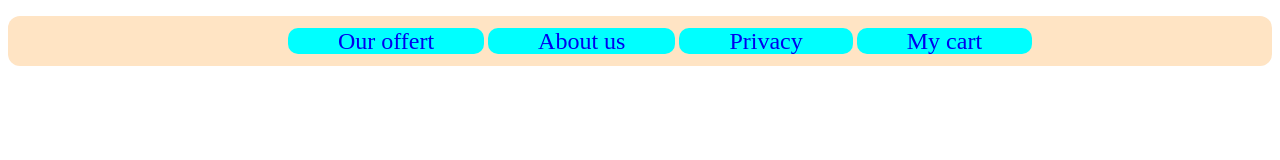
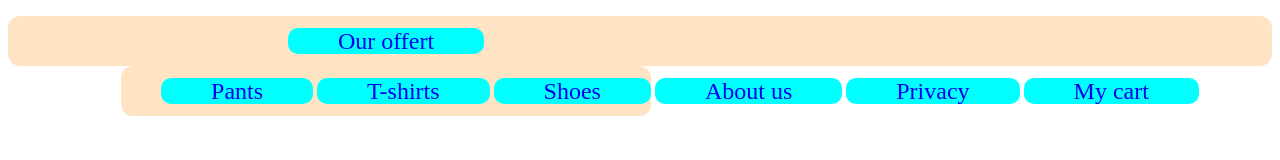
Before and after one commit to MTRXO/Main-menu, a plain HTML site: page index.html in a window 1280 px wide. Drawn offline with Linux system fonts and the light colour scheme.

Commit message:
trying to add hover menu

```diff
--- a/index.html
+++ b/index.html
@@ -11,9 +11,22 @@
 
 <body>
 
-    <div class="mainmenu">
+    <div class="mainmenupar">
         <ul>
-            <li><a href="#">Our offert</a></li>
+            <li>
+
+                <a href="#">Our offert</a>
+                <ul class="dropdown">
+                    <div class="child">
+                        <li><a href="#">Pants</a></li>
+                        <li><a href="#">T-shirts</a></li>
+                        <li><a href="#">Shoes</a></li>
+                    </div>
+
+                </ul>
+
+
+            </li>
 
             <li><a href="#">About us</a></li>
 
--- a/style.css
+++ b/style.css
@@ -2,12 +2,15 @@ li {
     display: inline-block;
 }
 
+
 ul {
+    list-style: none;
     width: auto;
     height: 50px;
     text-align: center;
     background-color: bisque;
     border-radius: 12px;
+    position: relative;
 }
 
 a {
@@ -23,6 +26,13 @@ a {
     line-height: 50px;
 
 
+}
 
+a:hover {
+    background-color: blue;
+}
 
+.child {
+    display: inline-block;
+    position: relative;
 }
```
